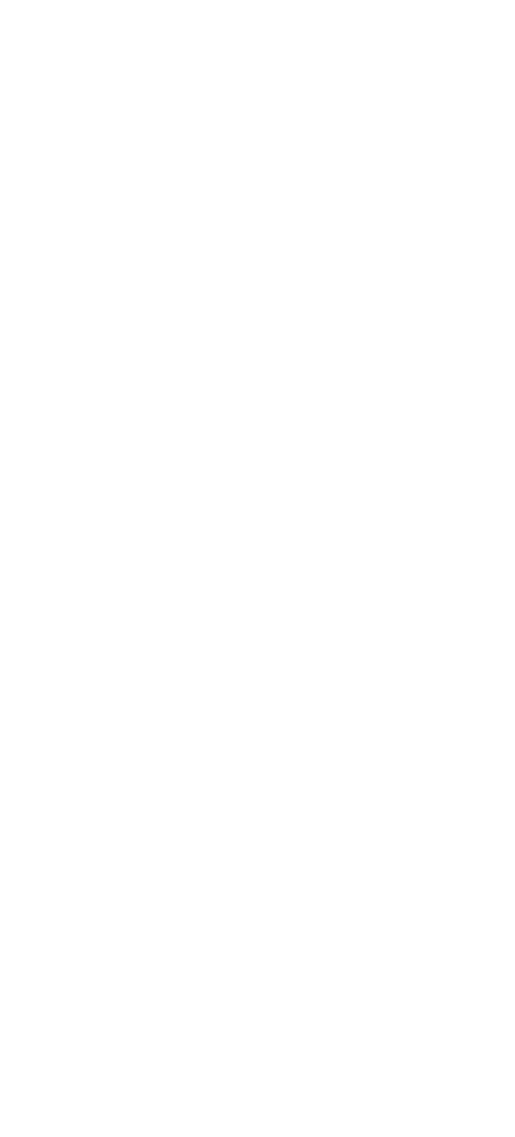
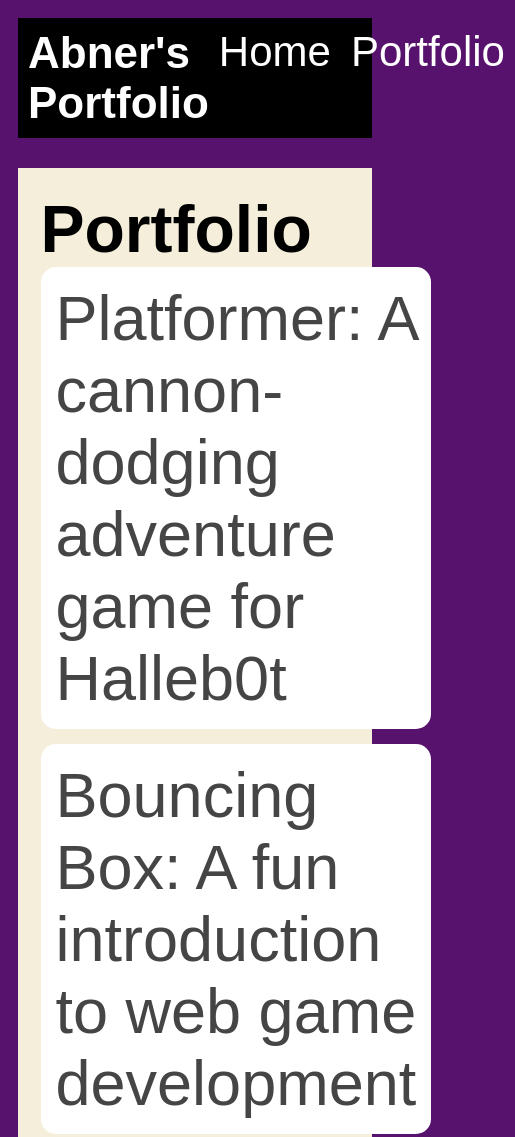
Before and after one commit to AbnerU1/AbnerU1.github.io, a plain HTML site: page portfolio.html in a window 390 px wide. Shown: the top 1137 px of the page, 515 px wide, since content can reach past the window. Before the commit the page ends 844 px from the top, so only its background shows below. Drawn offline with Linux system fonts and the light colour scheme.

Commit message:
add portfolio page to website

```diff
--- a/portfolio.html
+++ b/portfolio.html
@@ -0,0 +1,44 @@
+<!DOCTYPE html>
+<html>
+  <head>
+    <title>Abner's Portfolio</title>
+    <link rel="stylesheet"
+    href="style.css" />
+  </head>
+
+  <body>
+    <!-- All content goes here -->
+    <div id="all-contents">
+      <nav>
+        <h1> Abner's Portfolio</h1>
+        <u1 id="nav-ul">
+          <li class="nav-li">
+            <a href="index.html">Home</a>
+          </li>
+          <li class="nav-li">
+            <a href="portfolio.html">Portfolio</a>
+          </li>
+        </u1>
+      </nav>
+
+      <main>
+        <div class="content">
+          <h1>Portfolio</h1>
+          <u1 id="portfolio">
+            <li>
+  <a href="fsd-projects/platformer/">Platformer: A cannon-dodging adventure game for Halleb0t</a>
+</li>
+<li>
+  <a href="fsd-projects/bouncing-box/">Bouncing Box: A fun introduction to web game development</a>
+</li>
+<li>
+  <a href="fsd-projects/circularity/">Circularity: A poetic motion experiment with circles</a>
+</li>
+
+          </u1>
+        </div>
+      </main>
+
+    </div>
+  </body>
+</html>
--- a/style.css
+++ b/style.css
@@ -75,3 +75,77 @@ main {
 h2, h3 {
     margin: 0px;
 }
+/* Portfolio styles */
+.content h1 {
+  color: black;
+}
+
+#portfolio {
+  list-style-type: none;
+  padding-left: 0;
+}
+
+#portfolio li {
+  background: #fff;
+  padding: 10px;
+  border-radius: 10px;
+  margin-bottom: 10px;
+}
+
+#portfolio li:hover {
+  background: #eee;
+}
+
+#portfolio a {
+  text-decoration: none;
+  color: #454545;
+}
+/* responsive web design */
+@media screen and (min-width: 120px) and (max-width: 1080px) {
+  main {
+    height: 100ch;
+    zoom: 1.5;
+    display: grid;
+  }
+
+  h1 {
+    font-size: 44px;
+  }
+
+  h2 {
+    font-size: 42px;
+  }
+
+  h3 {
+    font-size: 36px;
+  }
+
+  #all-contents {
+    height: 100ch;
+    margin: none;
+  }
+
+  a {
+    font-size: 42px;
+  }
+
+  .sidebar {
+    margin-right: 0px;
+    justify-content: center;
+    align-items: center;
+  }
+
+  .sidebar-img {
+    width: 100%;
+  }
+
+  p,
+  li {
+    font-size: 24px;
+  }
+
+  .content {
+    align-content: center;
+    justify-content: center;
+  }
+}
```
Also changed, not shown: index.html (+2 -2 lines).
